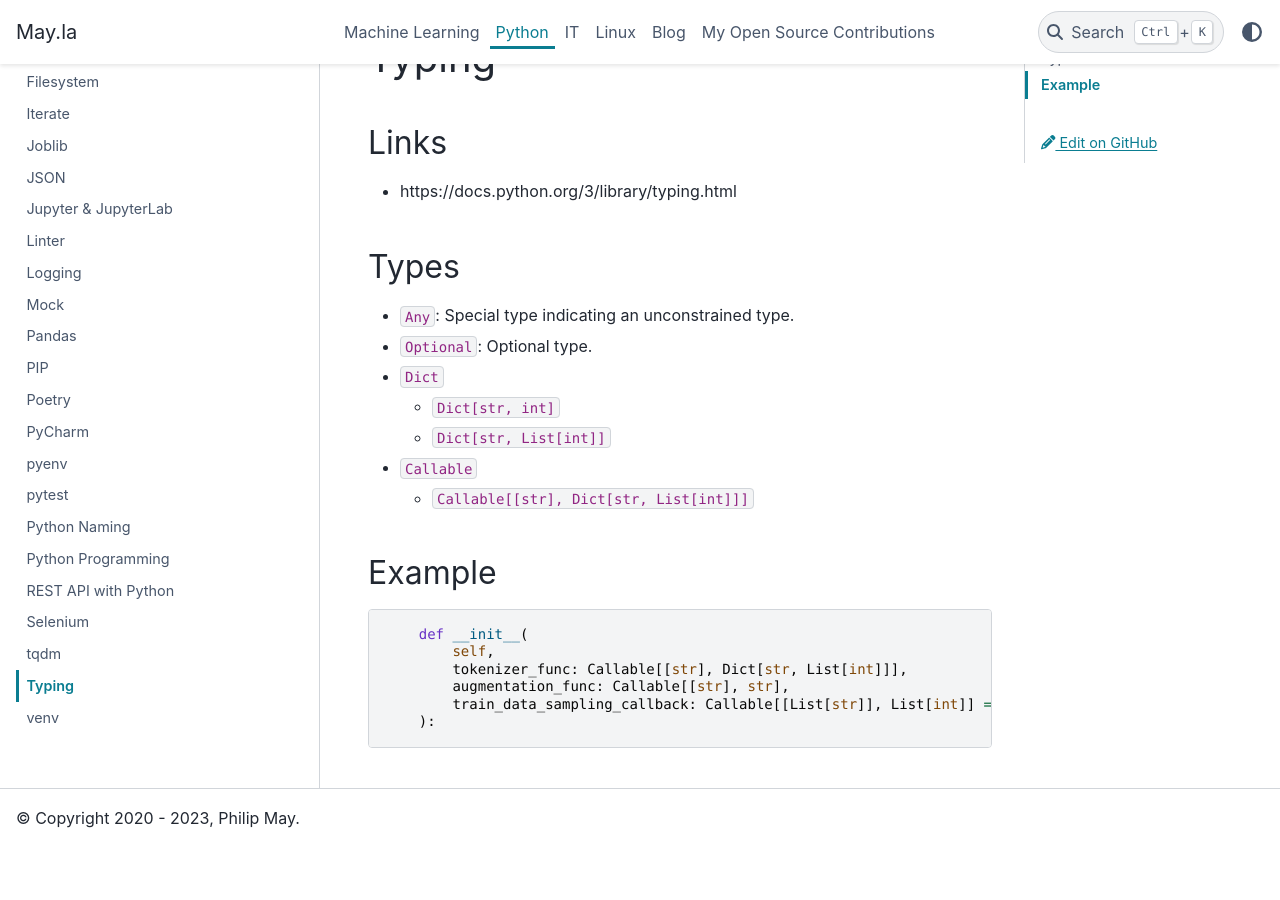
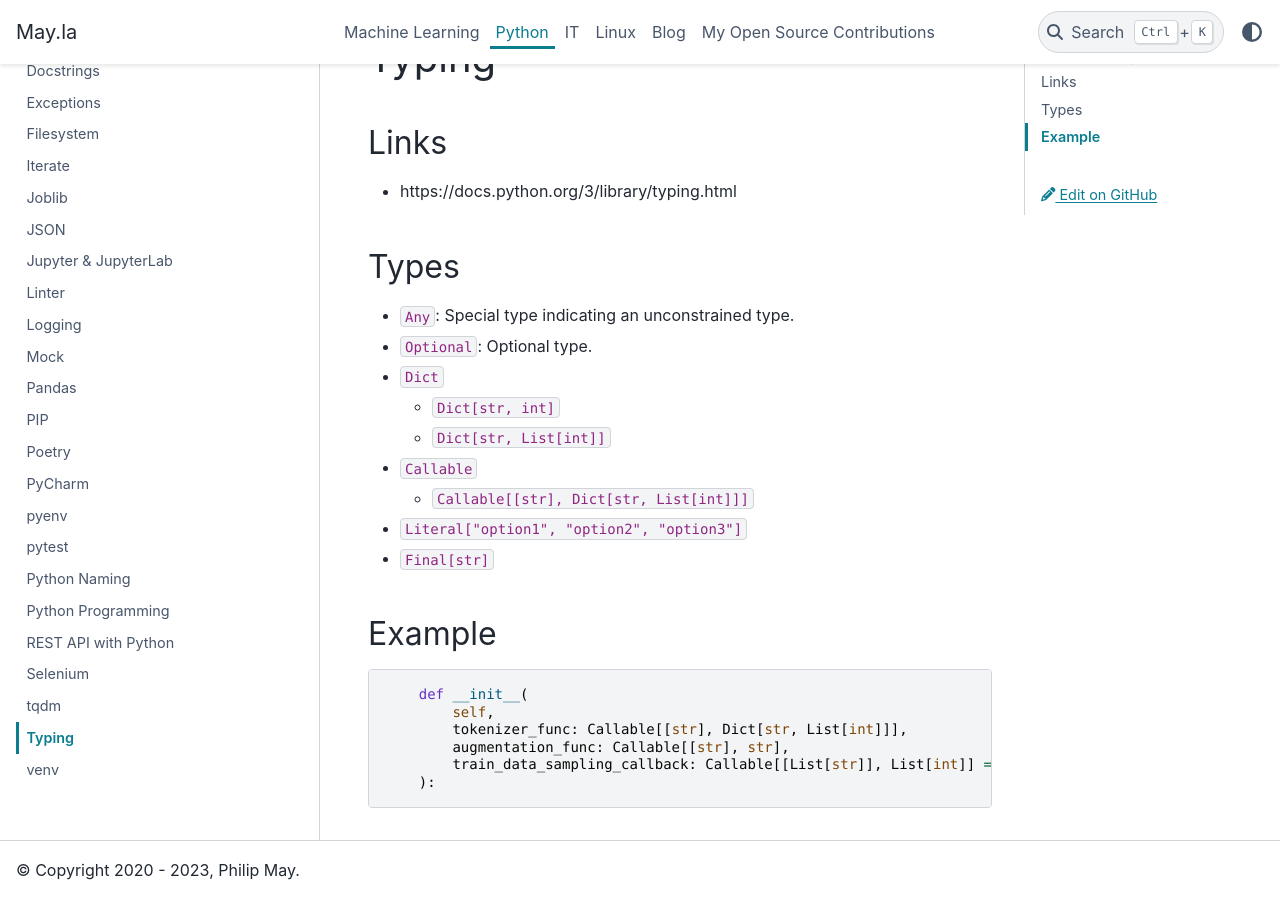
Before and after one commit to PhilipMay/PhilipMay_org, a Sphinx documentation site: the page built from source/python/typing.md, in a window 1280 px wide and 900 px high, scrolled down 112 px. Built offline with Sphinx 7.4.7 and the PyData theme 0.15.4, drawn with Linux system fonts in a browser that asks for light colours; before the commit the page ends 959 px from its top, so only the background shows below that.

Commit message:
Update typing.md

```diff
--- a/source/python/typing.md
+++ b/source/python/typing.md
@@ -13,6 +13,8 @@
   - `Dict[str, List[int]]`
 - `Callable`
   - `Callable[[str], Dict[str, List[int]]]`
+- `Literal["option1", "option2", "option3"]`
+- `Final[str]`
 
 ## Example
 
```
